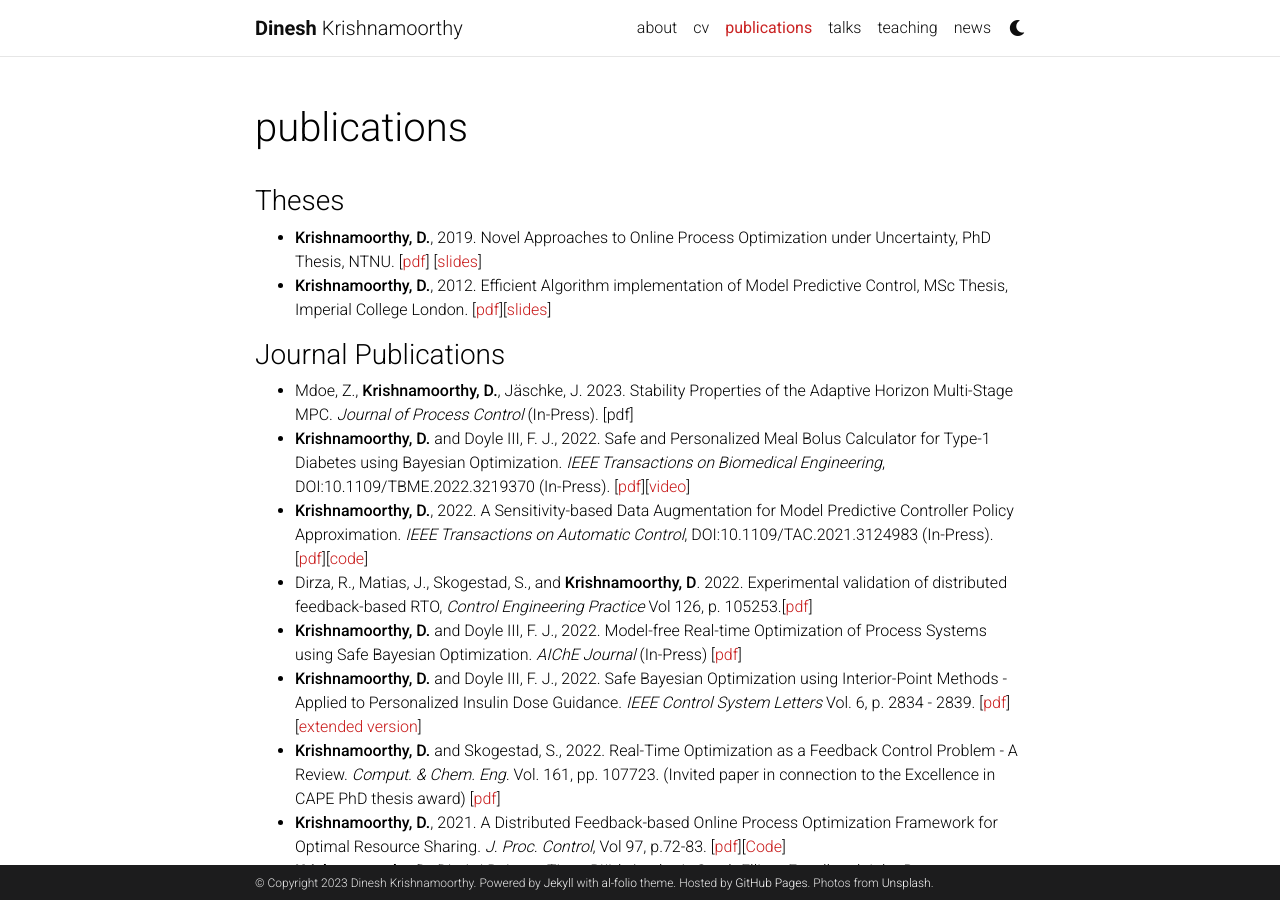
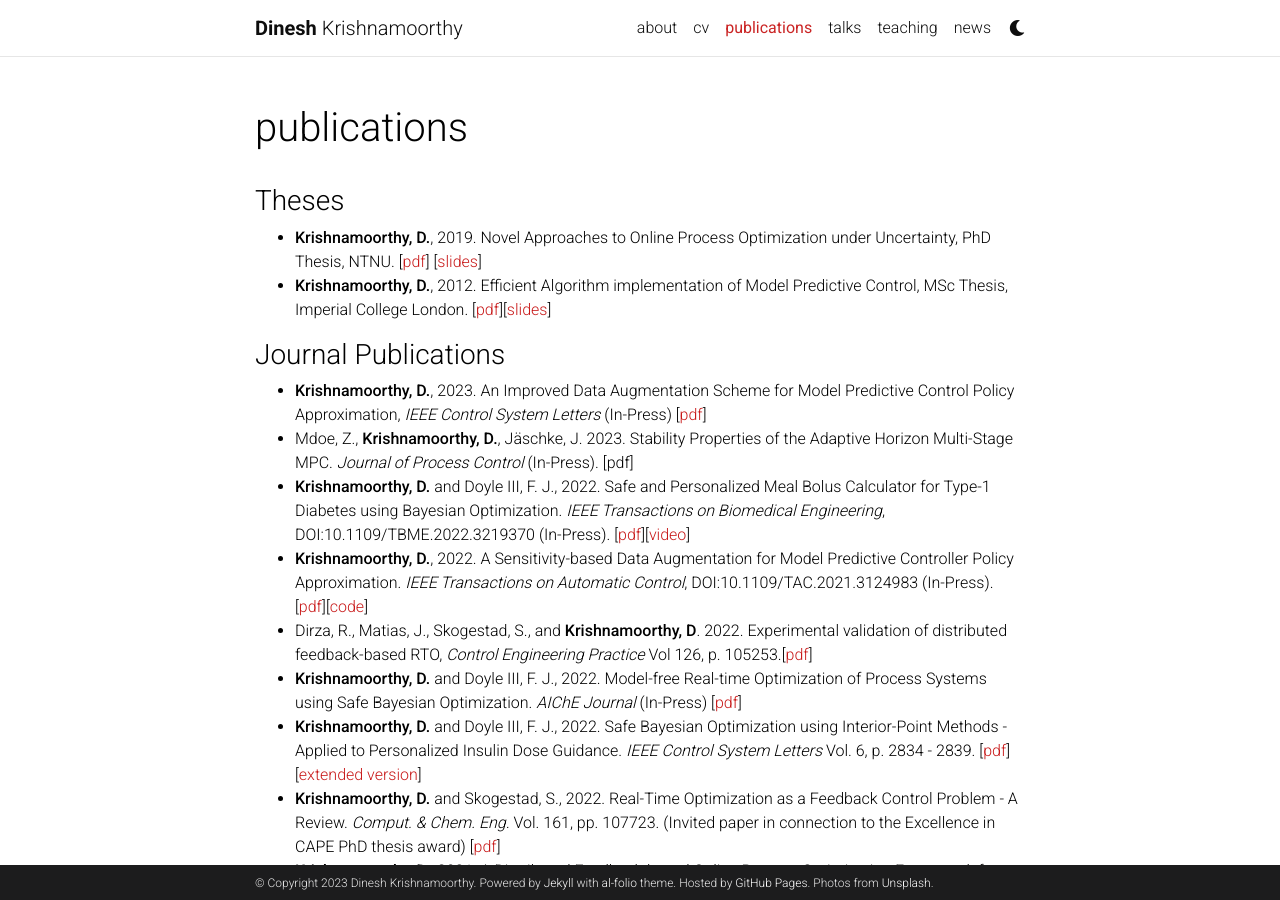
Before and after one commit to dinesh-krishnamoorthy/dinesh-krishnamoorthy.github.io, a Jekyll site: the page built from _pages/publications.md, in a window 1280 px wide and 900 px high. Built offline with Jekyll 4.4.1, drawn with Linux system fonts in a browser that asks for light colours; comment, search, counter and statistics services are not loaded; a style sheet for code colours, icons or effects is not loaded.

Commit message:
Update publications.md with IEEE LCSS Data aUg paper

```diff
--- a/_pages/publications.md
+++ b/_pages/publications.md
@@ -15,6 +15,7 @@ nav_order: 2
 
 
 ### Journal Publications
+* **Krishnamoorthy, D.**, 2023. An Improved Data Augmentation Scheme for Model Predictive Control Policy Approximation, _IEEE Control System Letters_ (In-Press) [[pdf](https://arxiv.org/abs/2303.05607)]
 * Mdoe, Z., **Krishnamoorthy, D.**, Jäschke, J. 2023. Stability Properties of the Adaptive Horizon Multi-Stage MPC. _Journal of Process Control_ (In-Press). [pdf]
 * **Krishnamoorthy, D.** and Doyle III, F. J., 2022.  Safe and Personalized Meal Bolus Calculator for Type-1 Diabetes using Bayesian Optimization. _IEEE Transactions on Biomedical Engineering_, DOI:10.1109/TBME.2022.3219370 (In-Press). [[pdf](https://www.dropbox.com/s/zjmp8uzozj3lqsl/main_BolusCalculator.pdf?dl=0)][[video](https://youtu.be/VMV64__1I8A)]
 * **Krishnamoorthy, D.**, 2022. A Sensitivity-based Data Augmentation for Model Predictive Controller Policy Approximation. _IEEE Transactions on Automatic Control_, DOI:10.1109/TAC.2021.3124983 (In-Press). [[pdf](https://arxiv.org/pdf/2009.07398.pdf)][[code](https://github.com/dinesh-krishnamoorthy/Sensitivity-DataAugmentation)]
```
